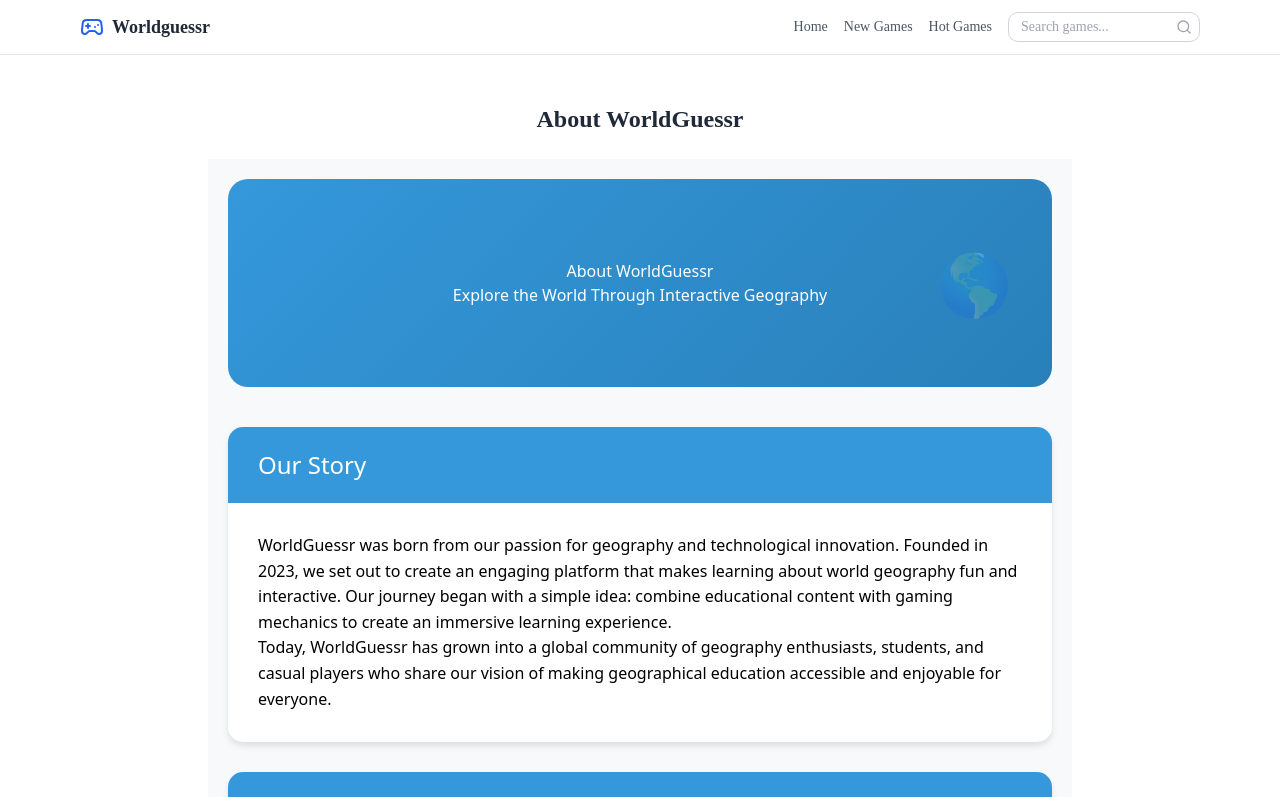
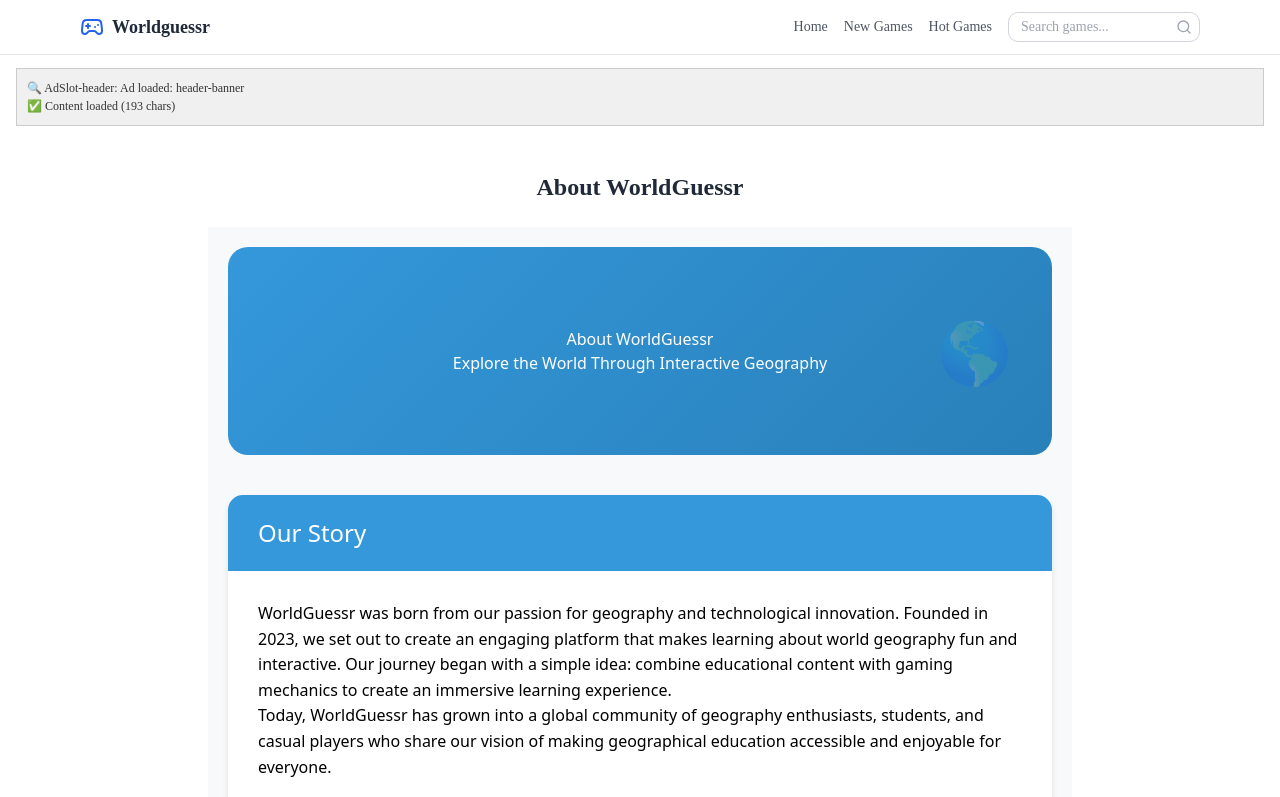
Before and after one commit to trevorwang12/takecareofshadowmilk, a Next.js app: page /about in a window 1280 px wide. Shown: the top 797 px of the page. Built offline with nearby package versions, Linux system fonts and the light colour scheme.

Commit message:
Add debug info to AdSlot component
- Add temporary debug information to track ad loading
- Show API response details and content loading status
- Help identify why ads are not displaying

🤖 Generated with [Claude Code](https://claude.ai/code)

Co-Authored-By: Claude <noreply@anthropic.com>

```diff
--- a/components/AdSlot-Simple.tsx
+++ b/components/AdSlot-Simple.tsx
@@ -9,6 +9,7 @@ interface AdSlotProps {
 
 export default function AdSlotSimple({ position, className = '' }: AdSlotProps) {
   const [htmlContent, setHtmlContent] = useState<string>('')
+  const [debugInfo, setDebugInfo] = useState<string>('Loading...')
   const hasLoaded = useRef(false)
 
   useEffect(() => {
@@ -21,16 +22,25 @@ export default function AdSlotSimple({ position, className = '' }: AdSlotProps)
 
     const loadAds = async () => {
       try {
+        setDebugInfo('Fetching ads...')
         const response = await fetch('/api/ads')
         if (response.ok) {
           const data = await response.json()
+          setDebugInfo(`API returned ${data.length} ads`)
           const filteredAds = data.filter((ad: any) => ad.position === position)
+          setDebugInfo(`Found ${filteredAds.length} ads for position ${position}`)
           if (filteredAds.length > 0) {
             setHtmlContent(filteredAds[0].htmlContent)
+            setDebugInfo(`Ad loaded: ${filteredAds[0].id}`)
+          } else {
+            setDebugInfo(`No ads for position: ${position}`)
           }
+        } else {
+          setDebugInfo(`API error: ${response.status}`)
         }
       } catch (error) {
         console.error(`AdSlot-${position} load error:`, error)
+        setDebugInfo(`Error: ${error}`)
       }
     }
 
@@ -39,6 +49,19 @@ export default function AdSlotSimple({ position, className = '' }: AdSlotProps)
 
   return (
     <div className={`ad-slot ad-slot-${position} ${className}`}>
+      {/* Temporary debug info */}
+      <div style={{
+        background: '#f0f0f0',
+        border: '1px solid #ccc',
+        padding: '10px',
+        margin: '5px 0',
+        fontSize: '12px',
+        color: '#333'
+      }}>
+        🔍 AdSlot-{position}: {debugInfo}
+        {htmlContent && <div>✅ Content loaded ({htmlContent.length} chars)</div>}
+      </div>
+
       {/* Ad content */}
       {htmlContent && (
         <div
```
